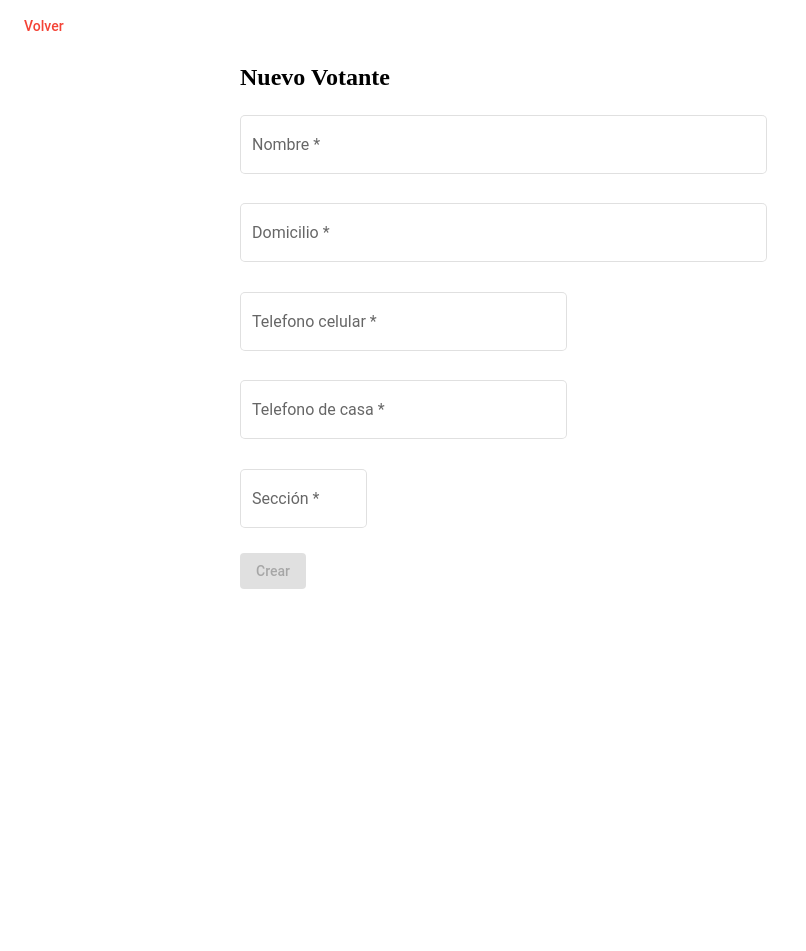
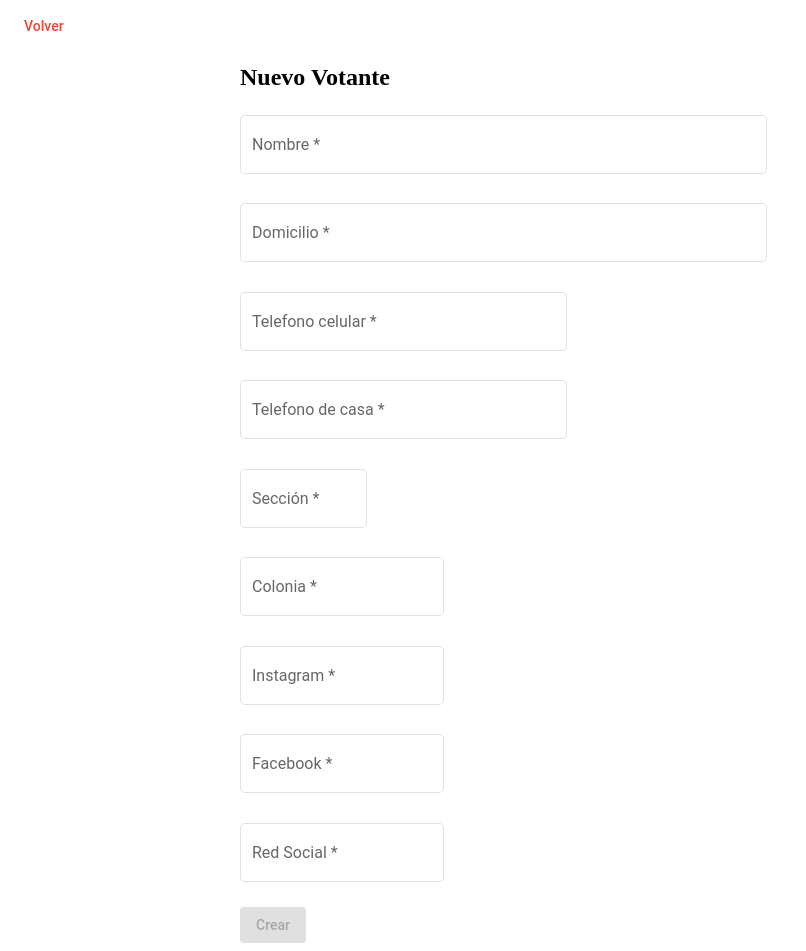
Before and after one commit to ianmvc/promocion, an Angular app: page /registro in a window 1280 px wide. Shown: the whole page, without its empty margins (0-806 px from the left). Before the commit the page ends 800 px from the top, so only its background shows below. Built offline with nearby package versions, Linux system fonts and the light colour scheme.

Commit message:
logo Pri

```diff
--- a/src/app/common/votante.ts
+++ b/src/app/common/votante.ts
@@ -8,4 +8,10 @@ export class Votante {
     validado: string;
     fecha_agregado: string;
     fecha_validado: string;
+    colonia: string;
+	comentarios: string;
+	instragram: string;
+	facebook: string;
+	red_social: string;
+	usuario: string;
 }
--- a/src/app/components/ingresar/ingresar.component.html
+++ b/src/app/components/ingresar/ingresar.component.html
@@ -4,7 +4,9 @@
 <ng-template #loggedOut>
   <div *ngIf="!isLogged" class="container">
     <div class="card">
-      <h2>Iniciar Sesión</h2>
+      <img class="responsiveimagen" src="https://upload.wikimedia.org/wikipedia/commons/thumb/b/b5/PRI_logo_%28Mexico%29.svg/1200px-PRI_logo_%28Mexico%29.svg.png"
+                        >
+      <h2 class="font">Iniciar Sesión</h2>
       <form name="form" #f="ngForm" novalidate (ngSubmit)="onLogin()">
         <div class="form-group">
           <mat-form-field appearance="outline" class="input">
--- a/src/app/components/ingresar/ingresar.component.scss
+++ b/src/app/components/ingresar/ingresar.component.scss
@@ -5,6 +5,17 @@
     left: 0;
     right: 0;
     // background-color: whitesmoke;
+}
+
+.font{
+    font-family: Verdana;
+}
+
+.responsiveimagen {
+    width: 25%;
+    height: auto;
+    display: block;
+    margin: auto;
 }
 
 .card {
@@ -44,6 +55,11 @@
     .footer {
         padding: 0px;
     }
+
+    .responsiveimagen {
+        width: 5%;
+        margin-left: 20ex;
+    }
 }
 
 @media (max-width: 600px) {
--- a/src/app/components/ingresar/ingresar.component.ts
+++ b/src/app/components/ingresar/ingresar.component.ts
@@ -16,7 +16,9 @@ export class IngresarComponent implements OnInit {
     roles : string[] = [];
     errorMsg = 'Credenciales Invalidas';
 
-    constructor(private router : Router, private authService : AuthService, private tokenService : TokenService) {}
+    constructor(private router : Router,
+        private authService : AuthService,
+        private tokenService : TokenService) {}
 
     ngOnInit(): void {
         if (this.tokenService.getToken())
@@ -36,7 +38,7 @@ export class IngresarComponent implements OnInit {
             this.isLogged = true;
             this.isLoginFail = false;
             this.roles = this.tokenService.getAuthorities();
-            console.log(this.roles)
+            //console.log(this.roles)
             if (this.roles[0] == "ROLE_USER")
                 this.router.navigateByUrl("/registrar");
              else
--- a/src/app/components/registro/registro.component.html
+++ b/src/app/components/registro/registro.component.html
@@ -41,6 +41,34 @@
                 </mat-form-field>
             </div>
             <div class="form-group">
+                <mat-form-field appearance="outline" class="telcasa">
+                    <mat-label for="colonia">Colonia</mat-label>
+                    <input matInput="matInput" type="text" class="form-control" name="colonia"
+                        [(ngModel)]="form.colonia" required autocomplete="off">
+                </mat-form-field>
+            </div>
+            <div class="form-group">
+                <mat-form-field appearance="outline" class="telcasa">
+                    <mat-label for="instragram">Instagram</mat-label>
+                    <input matInput="matInput" type="text" class="form-control" name="instragram"
+                        [(ngModel)]="form.instragram" required autocomplete="off">
+                </mat-form-field>
+            </div>
+            <div class="form-group">
+                <mat-form-field appearance="outline" class="telcasa">
+                    <mat-label for="facebook">Facebook</mat-label>
+                    <input matInput="matInput" type="text" class="form-control" name="facebook"
+                        [(ngModel)]="form.facebook" required autocomplete="off">
+                </mat-form-field>
+            </div>
+            <div class="form-group">
+                <mat-form-field appearance="outline" class="telcasa">
+                    <mat-label for="red_social">Red Social</mat-label>
+                    <input matInput="matInput" type="text" class="form-control" name="red_social"
+                        [(ngModel)]="form.red_social" required autocomplete="off">
+                </mat-form-field>
+            </div>
+            <div class="form-group">
                 <button mat-raised-button="mat-raised-button" color="primary" [disabled]="!f.valid">Crear</button>
             </div>
         </form>
--- a/src/app/components/registro/registro.component.ts
+++ b/src/app/components/registro/registro.component.ts
@@ -6,6 +6,7 @@ import { RegistroService } from '../../services/registro/registro.service';
 import { MatDialog } from '@angular/material/dialog';
 import { DialogComponent } from '../../common/dialog/dialog.component';
 import { DatePipe } from '@angular/common';
+import {TokenService} from '../../services/token/token.service';
 
 @Component({
   selector: 'app-registro',
@@ -22,6 +23,7 @@ export class RegistroComponent implements OnInit {
   mensajeOK = '';
   altavotante: FormGroup;
   loading = false;
+  username = '';
 
   fecha1: string = '';
   myDate = new Date();
@@ -31,6 +33,7 @@ export class RegistroComponent implements OnInit {
     private dialog: MatDialog,
     private serviceVotante: RegistroService,
     private datePipe: DatePipe,
+    private tokenService : TokenService
   ) { }
 
 
@@ -49,6 +52,10 @@ export class RegistroComponent implements OnInit {
     this.fecha1 = this.datePipe.transform(this.myDate, 'dd-MM-yyyy');
     this.form.fecha_agregado = this.fecha1
     this.form.validado = "false"
+    //console.log(this.form)
+    this.username = this.tokenService.getUserName();
+    this.form.usuario = this.username
+    console.log(this.username)
     console.log(this.form)
     this.serviceVotante.crear(this.form).subscribe(data => {
       this.mensajeOK = data.mensaje;
--- a/src/app/services/registro/registro.service.ts
+++ b/src/app/services/registro/registro.service.ts
@@ -34,4 +34,8 @@ export class RegistroService {
     public borrar(id: number): Observable<any> {
       return this.httpClient.delete<any>(ApiUrl + 'borrar/' + id, cabecera);
     }
+
+    public detalleUser(nombreUser: String): Observable<Votante> {
+      return this.httpClient.get<Votante>(ApiUrl + 'usuario/' + nombreUser, cabecera);
+    }
 }
```
Also changed, not shown: download.png (added).
